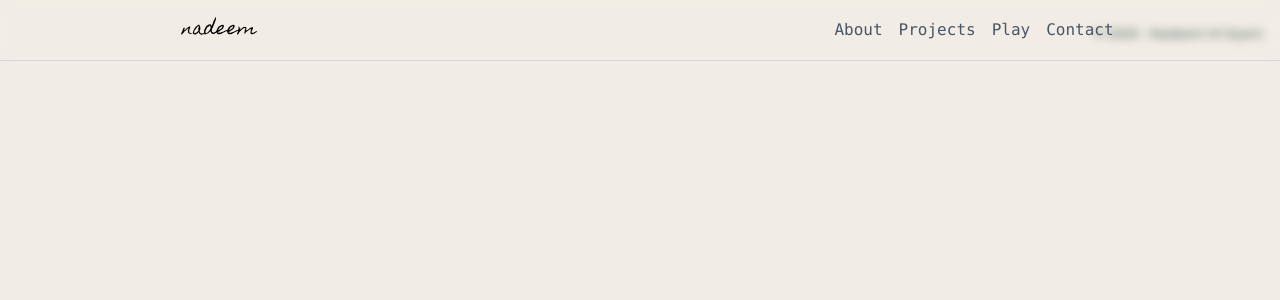
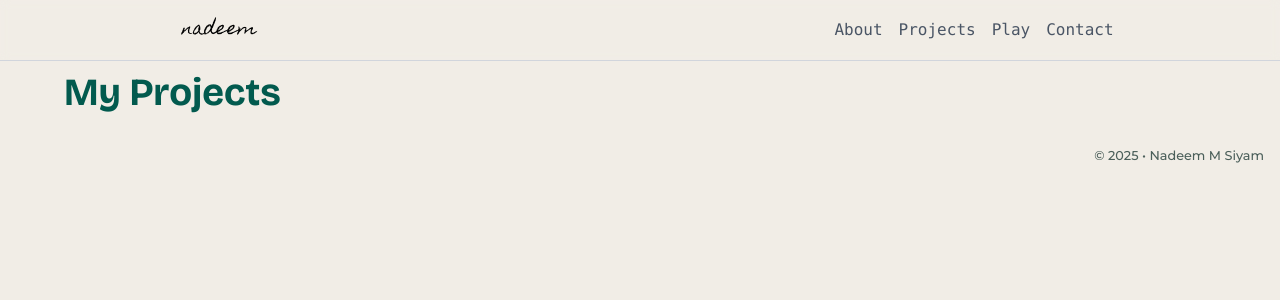
Before and after one commit to Centinoughty/portfolio-website, a Next.js app: page /projects in a window 1280 px wide. Shown: the top 300 px of the page. Built offline with nearby package versions, Linux system fonts and the light colour scheme.

Commit message:
created projects page

```diff
--- a/src/app/projects/page.tsx
+++ b/src/app/projects/page.tsx
@@ -1,7 +1,17 @@
+import { bric } from "@/styles/fonts";
+
 export default function Home() {
   return (
     <>
-      <main></main>
+      <main className="pt-16 mx-[5%]">
+        <h1
+          className={`${bric.className} text-[var(--primary-color)] font-bold text-[8vw] md:text-[5vw] lg:text-[4vw] xl:text-[3vw]`}
+        >
+          My Projects
+        </h1>
+
+        <section></section>
+      </main>
     </>
   );
 }
```
